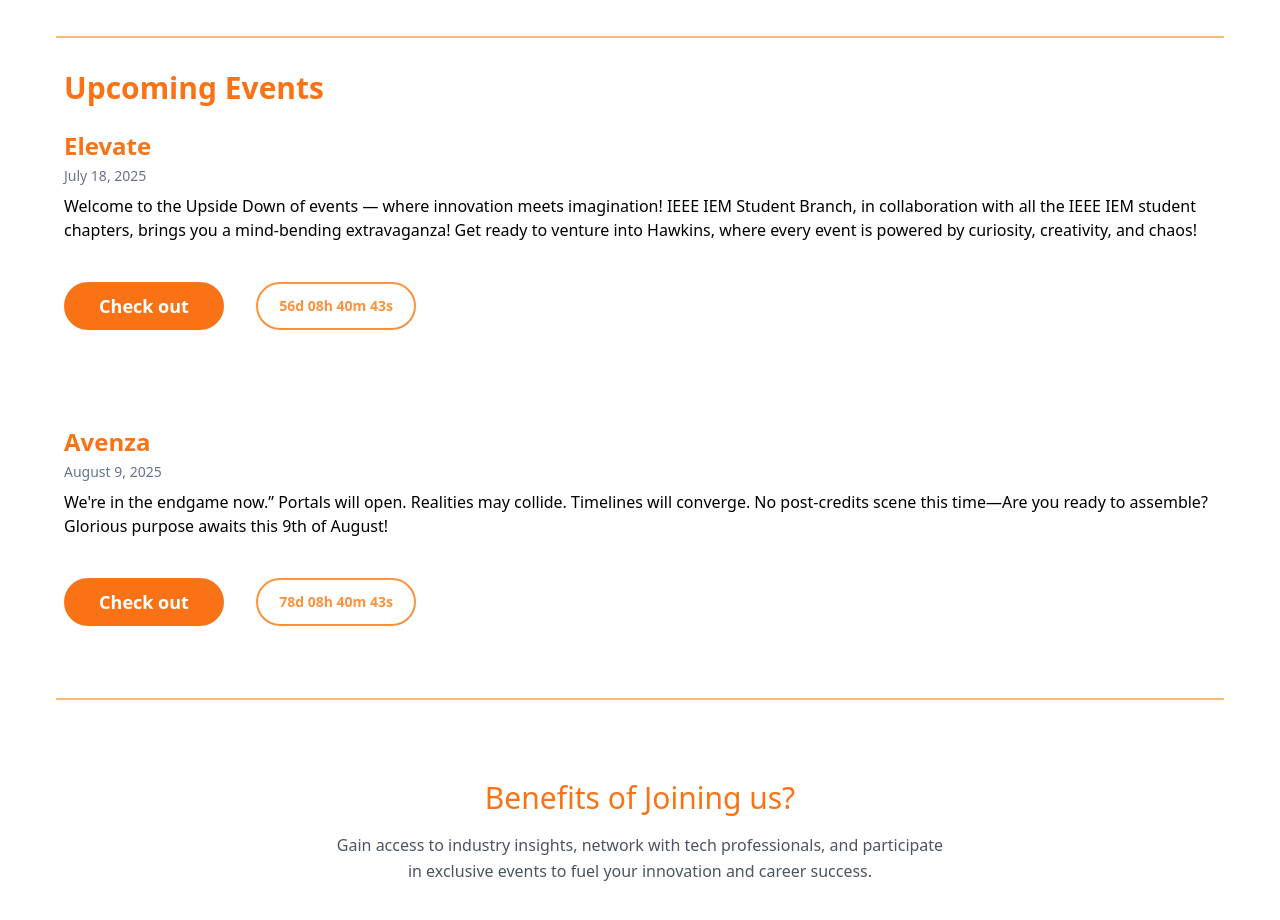
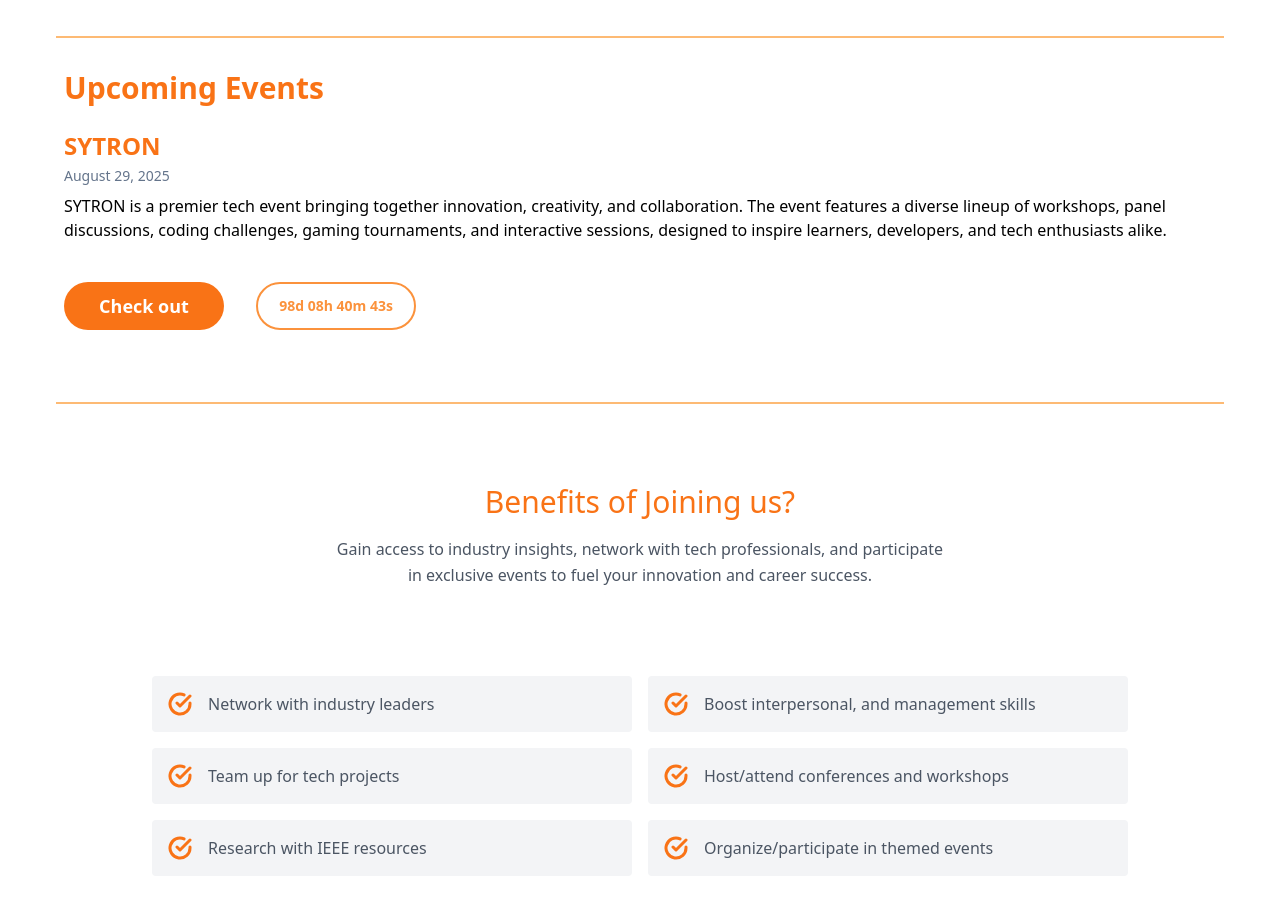
Before and after one commit to Souherdya/ieeecs_2025, a React (Vite) app: page / in a window 1280 px wide. Shown: the part 4200-5120 px from the top of the page. Built offline with nearby package versions, Linux system fonts and the light colour scheme.

Commit message:
Sytron added

```diff
--- a/src/pages/Hero.jsx
+++ b/src/pages/Hero.jsx
@@ -24,23 +24,15 @@
 
       <Upcoming
       id='1'
-      upcoming_event="Elevate"
-      StartDate="July 18, 2025"
-      event_description="Welcome to the Upside Down of events — where innovation meets imagination!
-      IEEE IEM Student Branch, in collaboration with all the IEEE IEM student chapters, brings you a mind-bending extravaganza!
-      Get ready to venture into Hawkins, where every event is powered by curiosity, creativity, and chaos!"
-      content_link="https://www.instagram.com/p/DKLxQc4Tb-6/?igsh=OWM1d3c2dmIxZnls"
-      img={souherdya}
+      upcoming_event="SYTRON"
+      StartDate="August 29, 2025"
+      event_description="SYTRON is a premier tech event bringing together innovation,
+      creativity, and collaboration. The event features a diverse lineup of workshops,
+      panel discussions, coding challenges, gaming tournaments, and interactive sessions,
+      designed to inspire learners, developers, and tech enthusiasts alike."
+      content_link="https://www.sytron.co.in"
       />
 
-      <Upcoming
-      id='2'
-      upcoming_event="Avenza"
-      StartDate="August 9, 2025"
-      event_description="We're in the endgame now.” Portals will open. Realities may collide. Timelines will converge.
-      No post-credits scene this time—Are you ready to assemble?
-      Glorious purpose awaits this 9th of August!"
-      content_link="https://www.instagram.com/p/DImD4Mcykuo/"/>
 
       <hr className="h-[2px] my-8 mx-14 border-0 bg-orange-300"></hr>
       <Stat />
```
